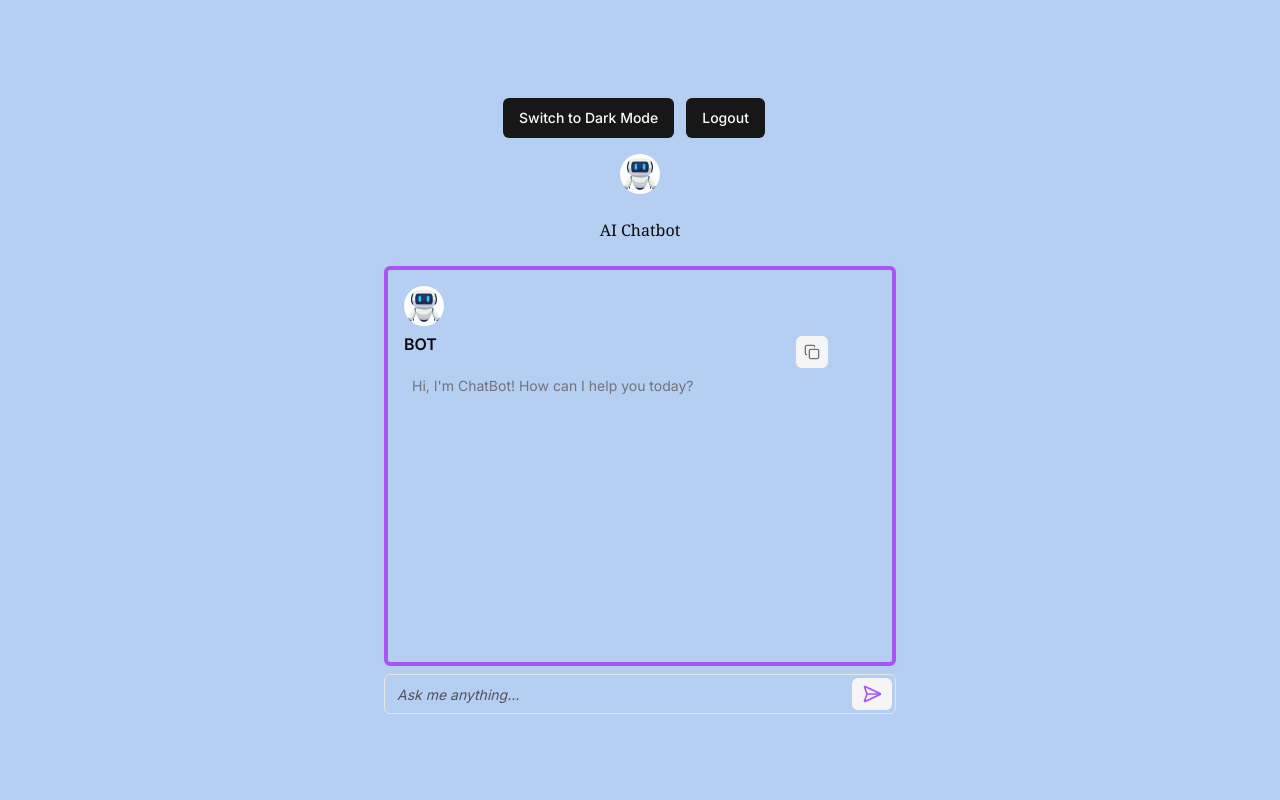
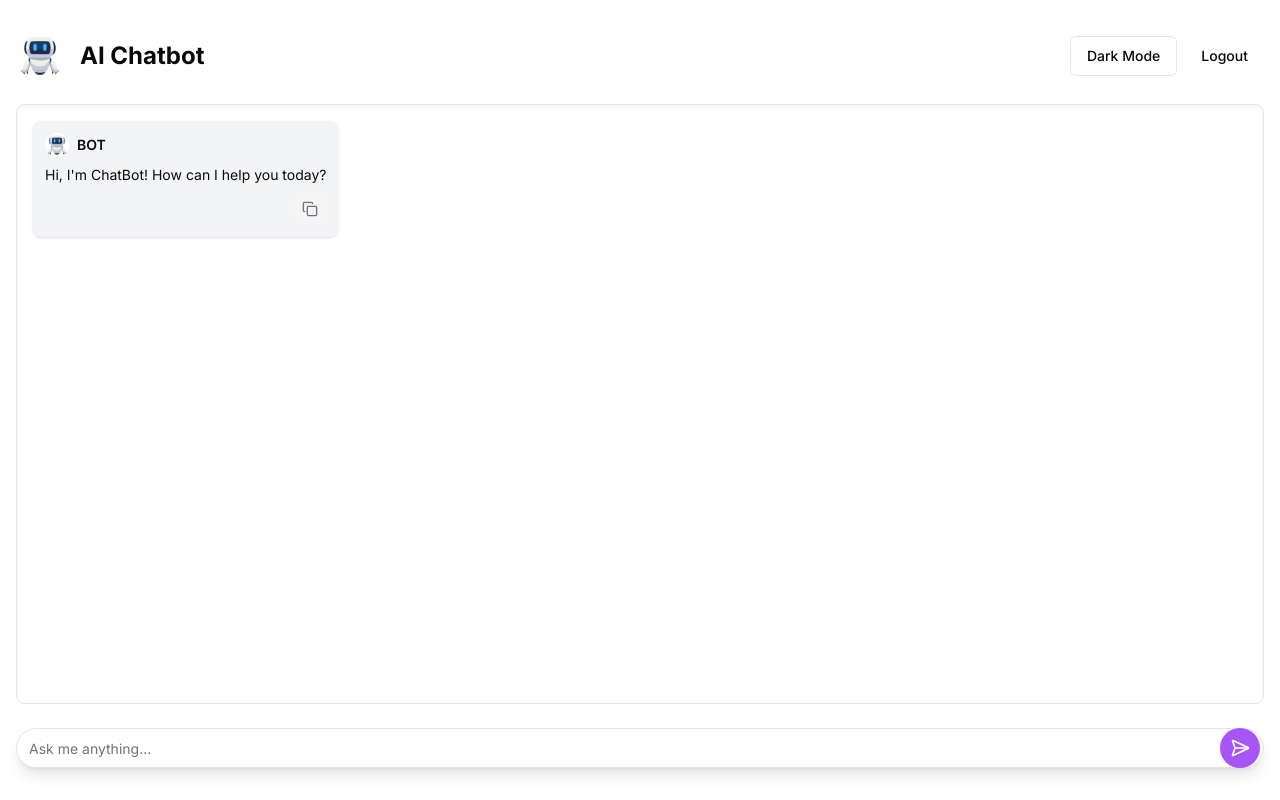
Before and after one commit to Manizha-khorram/AI-Customer-Service, a Next.js app in the folder ai-cs-chatbot/: page /chat in a window 1280 px wide. Built offline with nearby package versions, Linux system fonts and the light colour scheme; no server answers.

Commit message:
make UI better

```diff
--- a/ai-cs-chatbot/components/chat.tsx
+++ b/ai-cs-chatbot/components/chat.tsx
@@ -9,7 +9,6 @@ import { Avatar, AvatarFallback, AvatarImage } from "@/components/ui/avatar";
 
 import { SendHorizontalIcon } from "lucide-react";
 import CopyToClipboard from "@/components/copy-to-clipboard";
-
 
 export default function Chat() {
   const { messages, input, handleInputChange, handleSubmit, isLoading, error, setMessages } =
@@ -26,7 +25,6 @@ import CopyToClipboard from "@/components/copy-to-clipboard";
   const ref = useRef<HTMLDivElement>(null);
 
   const [isDarkMode, setIsDarkMode] = useState(false);
-
 
   useEffect(() => {
     if (messages.length === 1 && messages[0].role === "system") {
@@ -50,93 +48,73 @@ import CopyToClipboard from "@/components/copy-to-clipboard";
   };
 
   return (
-    <section className={`${isDarkMode ? "dark-mode" : ""}`}>
-      <div className="container flex h-screen flex-col items-center justify-center" style={{
-        border: '',
-        backgroundColor: 'var(--background)',
-        color: 'var(--text)'
-      }}>
-        <div>
-        <Button onClick={changeTheme} className="mb-4 justify-right">
-            Switch to {isDarkMode ? "Light" : "Dark"} Mode
+    <section className={`min-h-screen ${isDarkMode ? "dark" : ""}`}>
+      <div className="container mx-auto px-4 py-8 flex flex-col h-screen  dark:bg-gray-900 dark:text-white">
+        <header className="flex justify-between items-center mb-6">
+          <div className="flex items-center space-x-4">
+            <Avatar className="h-12 w-12">
+              <AvatarImage src="/images/robot.jpg" alt="AI Chatbot" />
+              <AvatarFallback className="bg-purple-500 text-white">AI</AvatarFallback>
+            </Avatar>
+            <h1 className="text-2xl font-bold">AI Chatbot</h1>
+          </div>
+          <div className="flex space-x-2">
+            <Button onClick={changeTheme} variant="outline">
+              {isDarkMode ? "Light" : "Dark"} Mode
             </Button>
-        <Button onClick={logout} className="justify-right m-3">
+            <Button onClick={logout} variant="ghost">
               Logout
             </Button>
           </div>
+        </header>
 
-        <Avatar>
-          <AvatarImage src="/images/robot.jpg"></AvatarImage>
-          <AvatarFallback className="bg-purple-500 text-white">AI</AvatarFallback>
+        <ScrollArea className="flex-grow mb-6 border rounded-lg shadow-inner bg-white dark:bg-gray-800" ref={ref}>
+          {error && (
+            <div className="p-4 text-sm text-red-500 bg-red-100 dark:bg-red-900 rounded-lg mb-4">{error.message}</div>
+          )}
+          <div className="p-4 space-y-6">
+            {messages.map((m) => (
+              m.role !== "system" && (
+                <div key={m.id} className={`flex ${m.role === "user" ? "justify-end" : "justify-start"}`}>
+                  <div className={`max-w-[80%] ${m.role === "user" ? "bg-purple-100 dark:bg-purple-900" : "bg-gray-100 dark:bg-gray-700"} rounded-lg p-3 shadow`}>
+                    {m.role === "assistant" && (
+                      <div className="flex items-center mb-2">
+                        <Avatar className="h-6 w-6 mr-2">
+                          <AvatarImage src="/images/robot.jpg" alt="AI" />
+                          <AvatarFallback className="bg-purple-500 text-white text-xs">AI</AvatarFallback>
                         </Avatar>
-        <br></br>
-        <h1 className="font-serif text-2x1 font-medium">AI Chatbot</h1>
-
-        <div className="mt-6 w-full max-w-lg">
-
-          {/* {response container} */}
-          <ScrollArea
-            className="mb-2 h-[400px] p-4 border-4 border-purple-500 rounded-md"
-            ref={ref}
-          >
-            {error && (
-              <div className="text-sm text-red-400"> {error.message}</div>
-            )}
-            {messages.map((m) => (
-              <div key={m.id} className="mr-6 whitespace-pre-wrap md:mr-12">
-                {m.role === "user" && (
-                  <div className="mb-6 flex gap-3 justify-end">
-                    <div className="mt-1.5 w-full text-right">
-                      <p className="front-semibold text-purple-500">You</p>
-                      <div className="mt-1.5 text-sm">{m.content}</div>
-                    </div>
+                        <p className="font-semibold text-sm">BOT</p>
                       </div>
                     )}
+                    <div className="text-sm">{m.content}</div>
                     {m.role === "assistant" && (
-                  <div className="mb-6 flexgap-3">
-                    <Avatar>
-                      <AvatarImage src="/images/robot.jpg"></AvatarImage>
-                      <AvatarFallback className="bg-purple-500 text-white">
-                        AI
-                      </AvatarFallback>
-                    </Avatar>
-                    <div className="mt-1.5 w-full">
-                      <div className="flex justify-between">
-                        <p className="font-semibold">BOT</p>
-                        <CopyToClipboard
-                          message={m}
-                          className="mt-1"
-                        ></CopyToClipboard>
-                      </div>
-                      <div className="m-2 text-sm text-zinc-500">
-                        {m.content}
-                      </div>
-                    </div>
+                      <div className={'mt-2 flex justify-end ${isDarkMode ? "dark" : ""}'}>
+                        <CopyToClipboard message={m} className="text-xs text-gray-500 hover:text-gray-700 dark:text-gray-400 dark:hover:text-gray-200" />
                       </div>
                     )}
                   </div>
+                </div>
+              )
             ))}
+          </div>
         </ScrollArea>
 
-          {/* {input form } */}
         <form onSubmit={handleSubmit} className="relative">
           <Input
             value={input}
             onChange={handleInputChange}
             placeholder="Ask me anything..."
-              className="pr-12 placeholder:italic placeholder:text-zinc-600"
-            ></Input>
+            className="pr-12 rounded-full bg-white dark:bg-gray-700 dark:text-white shadow-lg"
+          />
           <Button
             size="icon"
             type="submit"
-              variant="secondary"
             disabled={isLoading}
-              className="absolute right-1 top-1 h-8 w-10"
+            className="absolute right-1 top-1/2 transform -translate-y-1/2 rounded-full h-10 w-10 bg-purple-500 hover:bg-purple-600 text-white"
           >
-              <SendHorizontalIcon className="h-5 w-5 text-purple-500"></SendHorizontalIcon>
+            <SendHorizontalIcon className="h-5 w-5" />
           </Button>
         </form>
-        </div>
       </div>
     </section>
   );
```
Lines whose indentation alone changed are shown as unchanged.
